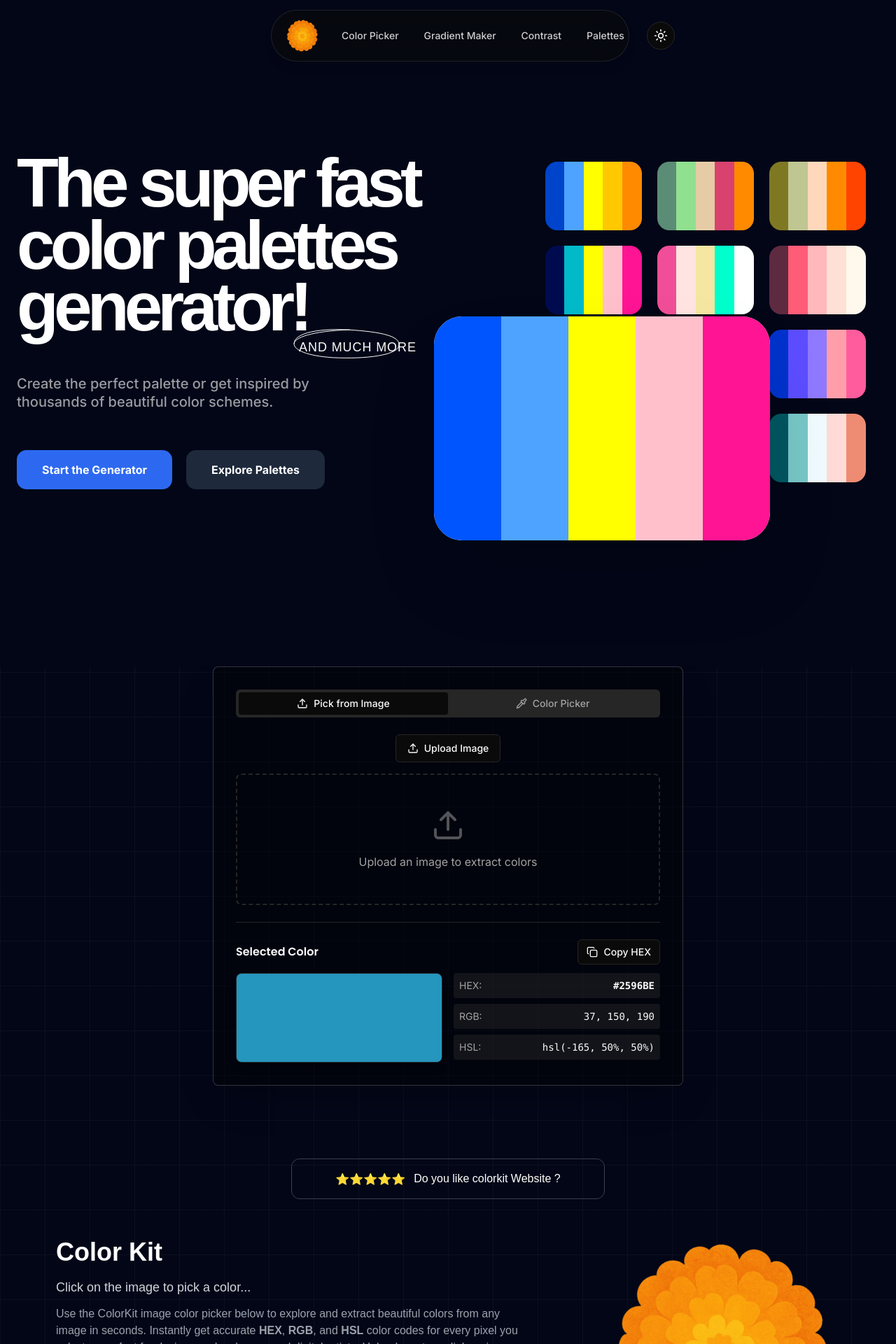
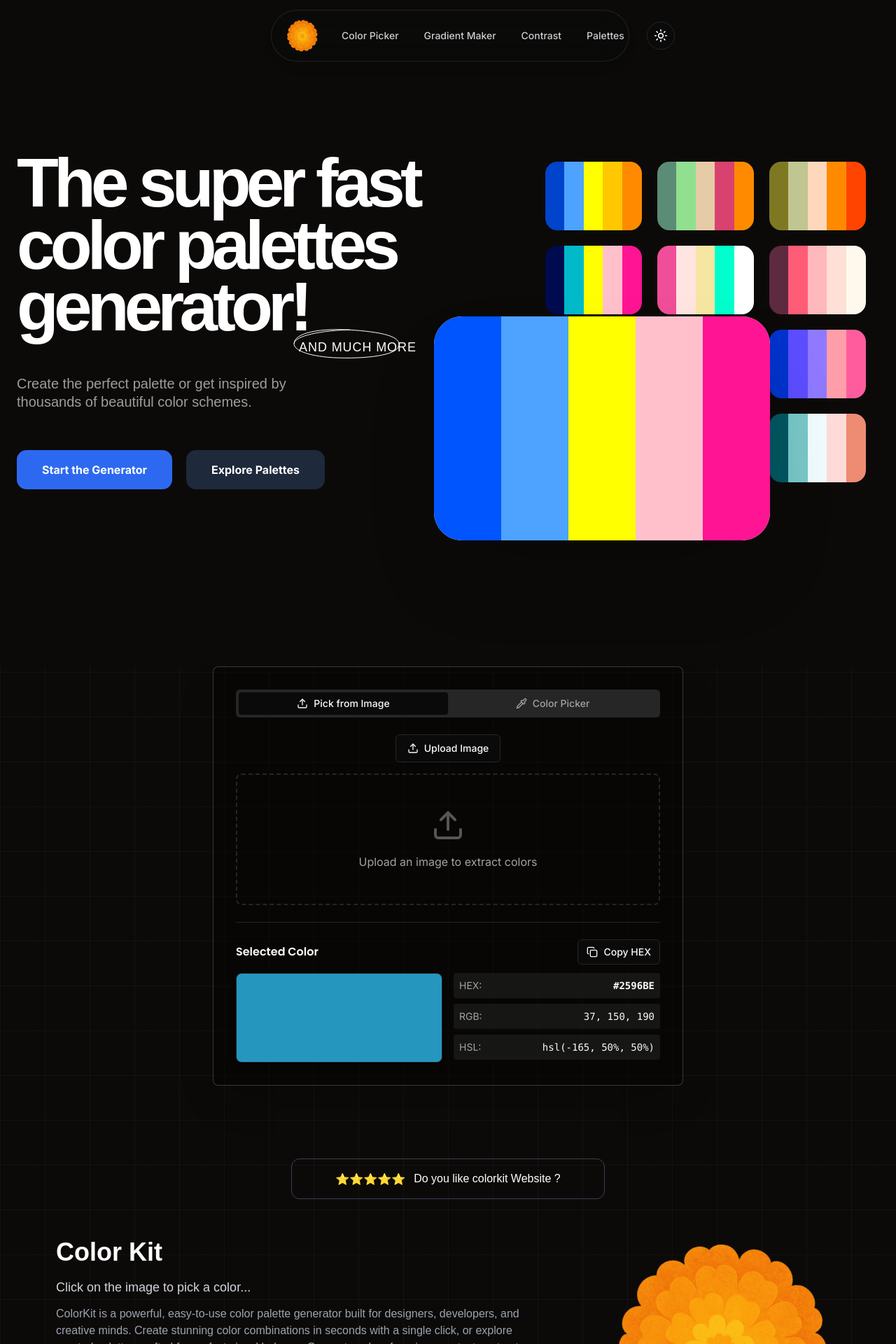
Before and after one commit to codewithdhruba01/ColorPicker, a Next.js app: page / in a window 1280 px wide. Shown: the top 1920 px of the page at 70% size. Built offline with nearby package versions, Linux system fonts and the light colour scheme; a web font is replaced by a local one.

Commit message:
change page  color

```diff
--- a/app/contrast-checker/page.tsx
+++ b/app/contrast-checker/page.tsx
@@ -37,8 +37,8 @@ export default function ContrastCheckerPage() {
   };
 
   return (
-    <div className="min-h-screen bg-background dark:bg-slate-950 flex flex-col">
-      <div className="absolute inset-0 bg-gradient-to-br from-background via-background to-muted/20 dark:from-slate-900 dark:via-slate-950 dark:to-cyan-900/20"></div>
+    <div className="min-h-screen bg-background dark:bg-stone-950 flex flex-col">
+      <div className="absolute inset-0 "></div>
 
       <div className="relative z-10 flex-1 flex flex-col">
         {/* Navbar stays static */}
--- a/app/gradients/all/page.tsx
+++ b/app/gradients/all/page.tsx
@@ -43,9 +43,9 @@ export default function AllGradientsPage() {
   };
 
   return (
-    <div className="min-h-screen bg-background dark:bg-slate-950 flex flex-col overflow-x-hidden">
+    <div className="min-h-screen bg-background dark:bg-stone-950 flex flex-col overflow-x-hidden">
       {/* Background */}
-      <div className="absolute inset-0 bg-gradient-to-br from-background via-background to-muted/20 dark:from-slate-900 dark:via-slate-950 dark:to-cyan-900/20"></div>
+      <div className="absolute inset-0"></div>
 
       <div className="relative z-10 flex-1 flex flex-col">
         <Navbar />
--- a/app/gradients/page.tsx
+++ b/app/gradients/page.tsx
@@ -72,8 +72,8 @@ export default function GradientsPage() {
   };
 
   return (
-    <div className="min-h-screen bg-background dark:bg-slate-950 flex flex-col overflow-hidden">
-      <div className="absolute inset-0 bg-gradient-to-br from-background via-background to-muted/20 dark:from-slate-900 dark:via-slate-950 dark:to-cyan-900/20"></div>
+    <div className="min-h-screen bg-background dark:bg-stone-950 flex flex-col overflow-hidden">
+      <div className="absolute inset-0"></div>
 
       <div className="relative z-10 flex-1 flex flex-col">
         <Navbar />
--- a/app/page.tsx
+++ b/app/page.tsx
@@ -34,7 +34,7 @@ export default function Home() {
       initial="hidden"
       animate="visible"
       variants={containerVariants}
-      className="min-h-screen relative overflow-hidden flex flex-col bg-background dark:bg-slate-950"
+      className="min-h-screen relative overflow-hidden flex flex-col bg-background dark:bg-stone-950"
     >
       <div className="absolute inset-0 bg-[linear-gradient(to_right,#80808012_1px,transparent_1px),linear-gradient(to_bottom,#80808012_1px,transparent_1px)] bg-[size:64px_64px]" />
 
@@ -87,13 +87,8 @@ export default function Home() {
                   Click on the image to pick a color...
                 </h3>
                 <p className="text-gray-400 leading-relaxed text-sm md:text-base font-ranade">
-                  Use the ColorKit image color picker below to explore and
-                  extract beautiful colors from any image in seconds. Instantly
-                  get accurate <strong>HEX</strong>, <strong>RGB</strong>, and{" "}
-                  <strong>HSL</strong> color codes for every pixel you select —
-                  perfect for designers, developers, and digital artists.
-                  Upload, paste, or link an image and start picking colors
-                  instantly.
+                  ColorKit is a powerful, easy-to-use color palette generator built for designers, developers, and creative minds. Create stunning color combinations in seconds with a single click, or explore curated palettes crafted for perfect visual balance. Generate colors from images, test contrast and accessibility, and preview palettes on real UI layouts. Save, organize, and manage your palettes effortlessly, then export them in multiple formats for web, mobile apps, and design tools.
+                  Smart. Fast. Creative — now enhanced with AI.
                 </p>
               </motion.div>
 
--- a/app/picker/page.tsx
+++ b/app/picker/page.tsx
@@ -35,8 +35,8 @@ export default function PickerPage() {
   };
 
   return (
-    <div className="min-h-screen bg-background dark:bg-slate-950 flex flex-col">
-      <div className="absolute inset-0 bg-gradient-to-br from-background via-background to-muted/20 dark:from-slate-900 dark:via-slate-950 dark:to-cyan-900/20" />
+    <div className="min-h-screen bg-background dark:bg-stone-950 flex flex-col">
+      <div className="absolute inset-0" />
       <div className="relative z-10 flex-1 flex flex-col">
         <Navbar />
 
--- a/app/privacy/page.tsx
+++ b/app/privacy/page.tsx
@@ -17,8 +17,8 @@ const pageVariants = {
 
 export default function PrivacyPage() {
   return (
-    <div className="min-h-screen bg-background dark:bg-slate-950 flex flex-col">
-      <div className="absolute inset-0 bg-gradient-to-br from-background via-background to-muted/20 dark:from-slate-900 dark:via-slate-950 dark:to-cyan-900/20"></div>
+    <div className="min-h-screen bg-background dark:bg-stone-950 flex flex-col">
+      <div className="absolute inset-0"></div>
 
       <div className="relative z-10 flex-1 flex flex-col">
         <Navbar />
--- a/app/terms/page.tsx
+++ b/app/terms/page.tsx
@@ -8,8 +8,8 @@ import { motion } from "framer-motion";
 
 export default function TermsPage() {
   return (
-    <div className="min-h-screen bg-background dark:bg-slate-950 flex flex-col">
-      <div className="absolute inset-0 bg-gradient-to-br from-background via-background to-muted/20 dark:from-slate-900 dark:via-slate-950 dark:to-cyan-900/20"></div>
+    <div className="min-h-screen bg-background dark:bg-stone-950 flex flex-col">
+      <div className="absolute inset-0"></div>
 
       <div className="relative z-10 flex-1 flex flex-col">
         <Navbar />
--- a/components/hero.tsx
+++ b/components/hero.tsx
@@ -24,7 +24,7 @@ const Hero = () => {
     const currentColors = PALETTES[currentPaletteIndex];
 
     return (
-        <section className="relative w-full max-w-full overflow-hidden bg-white dark:bg-slate-950">
+        <section className="relative w-full max-w-full overflow-hidden bg-white dark:bg-stone-950">
             {/* Background Grid Pattern */}
             <div className="absolute inset-0 z-0 opacity-[0.03] dark:opacity-[0.05] pointer-events-none"
                 style={{ backgroundImage: "radial-gradient(#000 0.5px, transparent 0.5px)", backgroundSize: "24px 24px" }}>
@@ -40,7 +40,7 @@ const Hero = () => {
                             transition={{ duration: 0.8, ease: [0.19, 1, 0.22, 1] }}
                             className="relative"
                         >
-                            <h1 className="text-[64px] md:text-[98px] font-[900] font-satoshi tracking-[-0.07em] text-black dark:text-white leading-[0.82] flex flex-col gap-2">
+                            <h1 className="text-[64px] md:text-[98px] font-[900] font-chillax tracking-[-0.07em] text-black dark:text-white leading-[0.82] flex flex-col gap-2">
                                 <span>The super fast</span>
                                 <span>color palettes</span>
                                 <span>generator!</span>
@@ -67,7 +67,7 @@ const Hero = () => {
                             initial={{ opacity: 0, x: -50 }}
                             animate={{ opacity: 1, x: 0 }}
                             transition={{ duration: 0.8, delay: 0.15, ease: [0.19, 1, 0.22, 1] }}
-                            className="text-[17px] md:text-[20px] text-black/60 dark:text-white/60 max-w-sm md:max-w-md font-medium leading-[1.3] pt-6"
+                            className="text-[17px] md:text-[20px] text-black/60 dark:text-white/60 max-w-sm md:max-w-md font-general-sans font-medium leading-[1.3] pt-6"
                         >
                             Create the perfect palette or get inspired by thousands of beautiful color schemes.
                         </motion.p>
--- a/components/layout/footer.tsx
+++ b/components/layout/footer.tsx
@@ -6,7 +6,7 @@ import Image from "next/image";
 
 export function Footer() {
   return (
-    <footer className="relative z-10 border-t border-border dark:border-white/5 backdrop-blur-sm bg-background/50 dark:bg-[#0b0d14]/90">
+    <footer className="relative z-10 border-t border-border dark:border-white/5 backdrop-blur-sm bg-background/50 dark:bg-stone-950">
       <div className="container mx-auto px-4 py-12">
         <div className="grid grid-cols-1 sm:grid-cols-2 lg:grid-cols-4 gap-8 max-w-6xl mx-auto">
           {/* LOGO + DESCRIPTION */}
```
Also changed, not shown: app/about/page.tsx (+4 -4 lines), app/palettes/page.tsx (+5 -5 lines).
